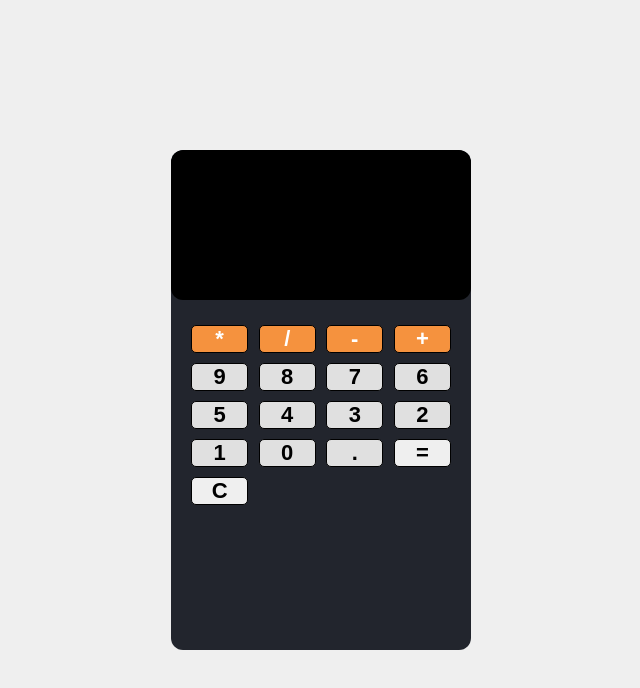
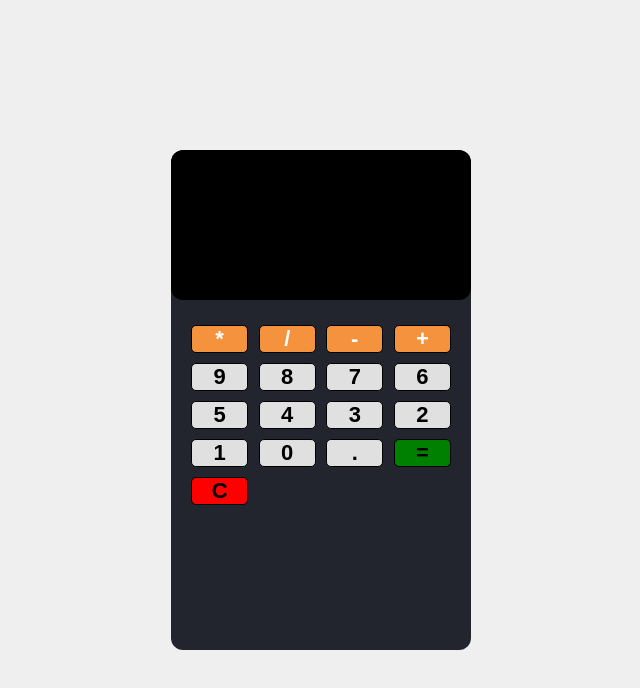
Before and after one commit to Piyush0922/Caculator-WebApp, a plain HTML site: page index.html in a window 1280 px wide. Shown: the whole page, without its empty margins (319-959 px from the left). Drawn offline with Linux system fonts and the light colour scheme.

Commit message:
Update style.css

```diff
--- a/style.css
+++ b/style.css
@@ -60,9 +60,9 @@
 .btn-grey{
     background:rgb(224,224,224);
 }
-.btn-equal{
+.equal{
     background: green;
 }
-.btn-clear{
+.clear{
     background: red;
 }
```
